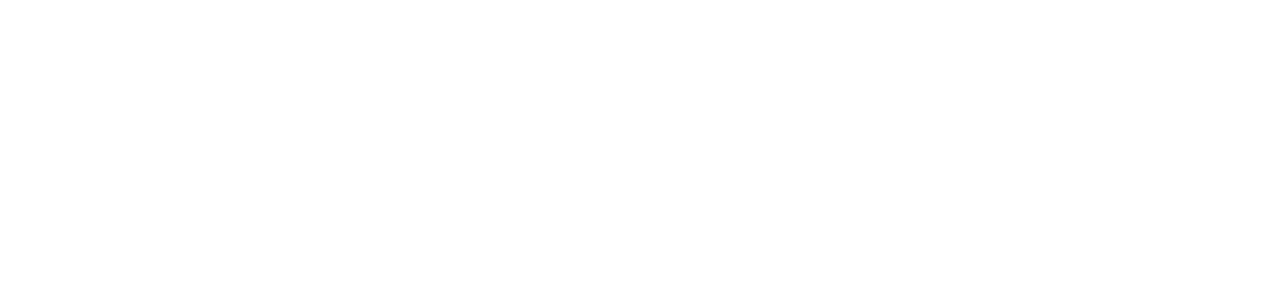
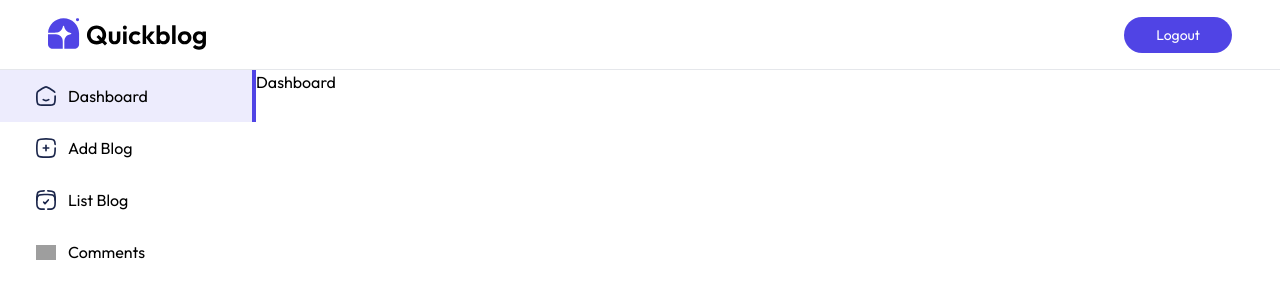
Before and after one commit to HARRISAMIN432/Blog-App, a React (Vite) app in the folder frontend/: page /admin in a window 1280 px wide. Before the commit this address had no page. Shown: the top 300 px of the page. Built offline with nearby package versions, Linux system fonts and the light colour scheme; grey boxes are pictures that could not be loaded; a web font is replaced by a local one.

Commit message:
Dashboard

```diff
--- a/frontend/src/App.jsx
+++ b/frontend/src/App.jsx
@@ -2,6 +2,11 @@
 import { Routes, Route } from "react-router-dom";
 import Home from "./pages/Home";
 import Blog from "./pages/Blog";
+import Layout from "./pages/Admin/Layout";
+import Dashboard from "./pages/Admin/Dashboard";
+import AddBlog from "./pages/Admin/AddBlog";
+import Comments from "./pages/Admin/Comments";
+import ListBlog from "./pages/Admin/ListBlog";
 
 const App = () => {
   return (
@@ -9,6 +14,12 @@
       <Routes>
         <Route path="/" element={<Home />} />
         <Route path="/blog/:id" element={<Blog />} />
+        <Route path="admin" element={<Layout />}>
+          <Route index element={<Dashboard />} />
+          <Route path="addBlog" element={<AddBlog />} />
+          <Route path="comments" element={<Comments />} />
+          <Route path="listBlog" element={<ListBlog />} />
+        </Route>
       </Routes>
     </div>
   );
--- /dev/null
+++ b/frontend/src/components/Admin/Login.jsx
@@ -0,0 +1,7 @@
+import React from "react";
+
+const Login = () => {
+  return <div>Login</div>;
+};
+
+export default Login;
--- /dev/null
+++ b/frontend/src/components/Admin/Sidebar.jsx
@@ -0,0 +1,57 @@
+import React from "react";
+import { NavLink } from "react-router-dom";
+import { assets } from "../../assets/assets";
+
+const Sidebar = () => {
+  return (
+    <div>
+      <NavLink
+        end={true}
+        to="/admin"
+        className={({ isActive }) =>
+          `flex items-center gap-3 py-3.5 px-3.5 md:px-9 md:min-w-64 cursor-pointer ${
+            isActive && "bg-primary/10 border-r-4 border-primary"
+          }`
+        }
+      >
+        <img src={assets.home_icon} alt="" className="min-w-4 w-5" />
+        <p className="hidden md:inline-block">Dashboard</p>
+      </NavLink>
+      <NavLink
+        to="/admin/AddBlog"
+        className={({ isActive }) =>
+          `flex items-center gap-3 py-3.5 px-3.5 md:px-9 md:min-w-64 cursor-pointer ${
+            isActive && "bg-primary/10 border-r-4 border-primary"
+          }`
+        }
+      >
+        <img src={assets.add_icon} alt="" className="min-w-4 w-5" />
+        <p className="hidden md:inline-block">Add Blog</p>
+      </NavLink>
+      <NavLink
+        to="/admin/listBlog"
+        className={({ isActive }) =>
+          `flex items-center gap-3 py-3.5 px-3.5 md:px-9 md:min-w-64 cursor-pointer ${
+            isActive && "bg-primary/10 border-r-4 border-primary"
+          }`
+        }
+      >
+        <img src={assets.list_icon} alt="" className="min-w-4 w-5" />
+        <p className="hidden md:inline-block">List Blog</p>
+      </NavLink>
+      <NavLink
+        to="/admin/comments"
+        className={({ isActive }) =>
+          `flex items-center gap-3 py-3.5 px-3.5 md:px-9 md:min-w-64 cursor-pointer ${
+            isActive && "bg-primary/10 border-r-4 border-primary"
+          }`
+        }
+      >
+        <img src={assets.comment_icon} alt="" className="min-w-4 w-5" />
+        <p className="hidden md:inline-block">Comments</p>
+      </NavLink>
+    </div>
+  );
+};
+
+export default Sidebar;
--- /dev/null
+++ b/frontend/src/pages/Admin/AddBlog.jsx
@@ -0,0 +1,7 @@
+import React from "react";
+
+const AddBlog = () => {
+  return <div>AddBlog</div>;
+};
+
+export default AddBlog;
--- /dev/null
+++ b/frontend/src/pages/Admin/Comments.jsx
@@ -0,0 +1,7 @@
+import React from "react";
+
+const Comments = () => {
+  return <div>Comments</div>;
+};
+
+export default Comments;
--- /dev/null
+++ b/frontend/src/pages/Admin/Dashboard.jsx
@@ -0,0 +1,7 @@
+import React from "react";
+
+const Dashboard = () => {
+  return <div>Dashboard</div>;
+};
+
+export default Dashboard;
--- /dev/null
+++ b/frontend/src/pages/Admin/Layout.jsx
@@ -0,0 +1,29 @@
+import React from "react";
+import { assets } from "../../assets/assets";
+import { Outlet, useNavigate } from "react-router-dom";
+import Sidebar from "../../components/Admin/Sidebar";
+
+const Layout = () => {
+  const navigate = useNavigate();
+  return (
+    <>
+      <div className="flex items-center justify-between py-2 h-[70px] px-4 sm:px-12 border-b border-gray-200">
+        <img
+          src={assets.logo}
+          alt=""
+          className="w-32 sm:w-40 cursor-pointer"
+          onClick={() => navigate("/")}
+        />
+        <button className="text-sm px-8 py-2 bg-primary text-white rounded-full cursor-pointer">
+          Logout
+        </button>
+      </div>
+      <div className="flex h-[calc(100vh-70px)]">
+        <Sidebar />
+        <Outlet />
+      </div>
+    </>
+  );
+};
+
+export default Layout;
--- /dev/null
+++ b/frontend/src/pages/Admin/ListBlog.jsx
@@ -0,0 +1,7 @@
+import React from "react";
+
+const ListBlog = () => {
+  return <div>ListBlog</div>;
+};
+
+export default ListBlog;
```
